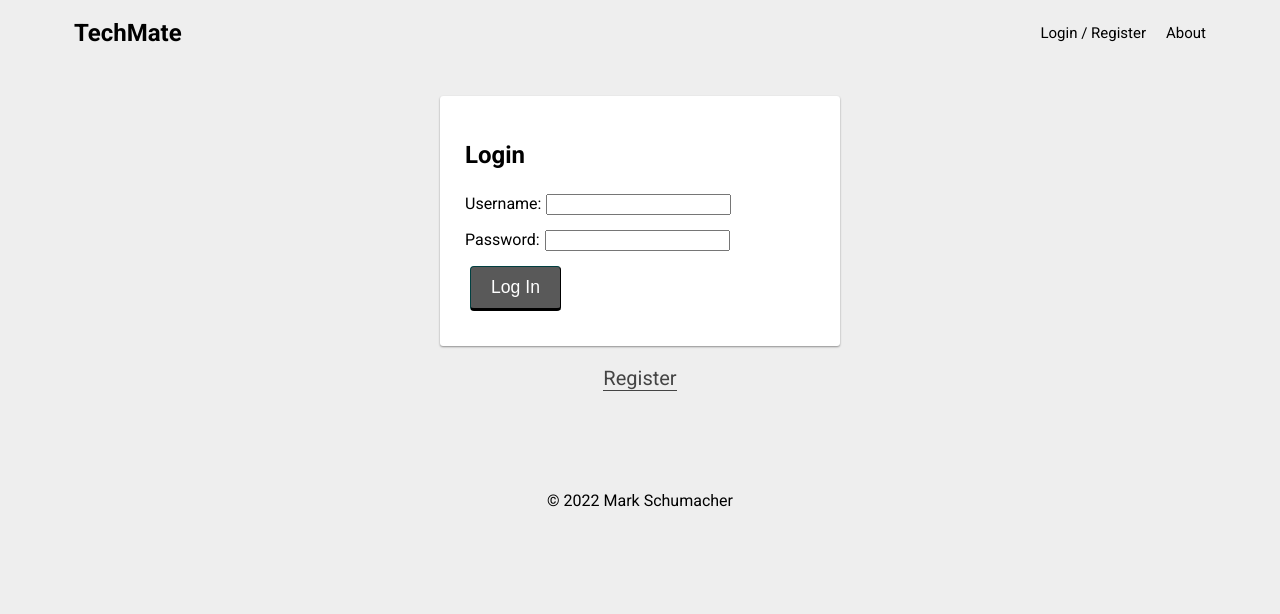
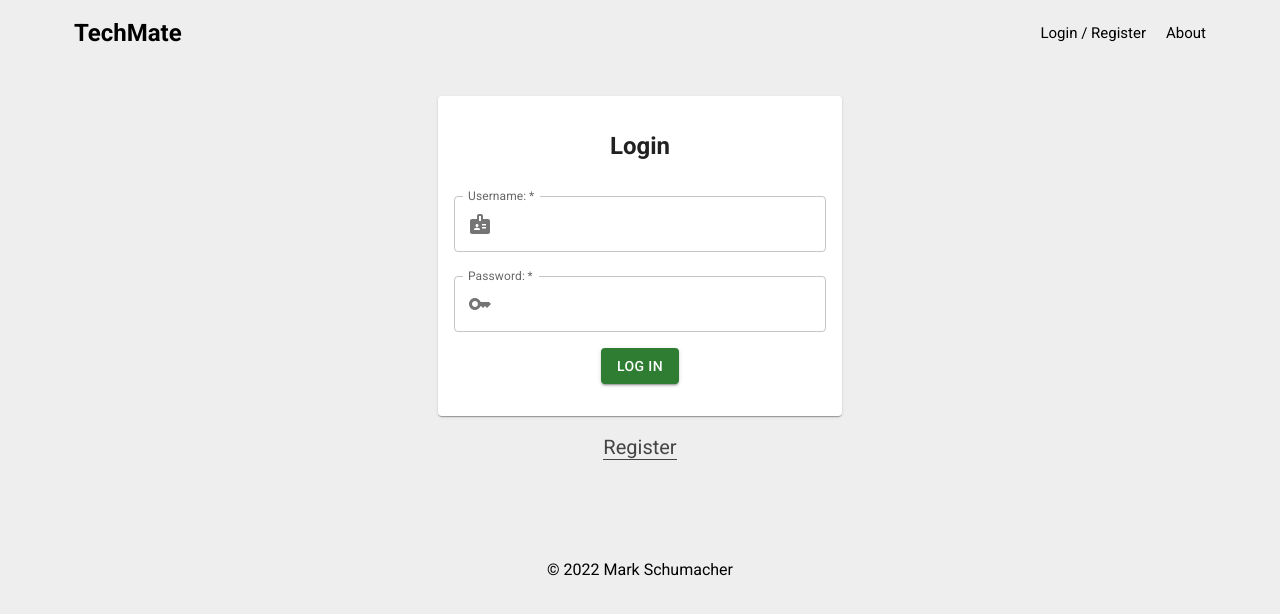
Before and after one commit to VenoMidas/TechMate, a React (Create React App) app: page /#/profile in a window 1280 px wide. Shown: the top 614 px of the page. Built offline with nearby package versions, Linux system fonts and the light colour scheme; no server answers.

Commit message:
Style LoginForm and LoginPage

```diff
--- a/src/components/LoginForm/LoginForm.jsx
+++ b/src/components/LoginForm/LoginForm.jsx
@@ -1,6 +1,16 @@
 import React, { useState } from 'react';
 import { useDispatch } from 'react-redux';
 import { useSelector } from 'react-redux';
+// MUI imports
+import TextField from '@mui/material/TextField'; // import TextField element from MUI
+import Button from '@mui/material/Button'; // import Button element from MUI
+import Box from '@mui/material/Box';
+import Card from '@mui/material/Card';
+import CardContent from '@mui/material/CardContent';
+import CardActions from '@mui/material/CardActions';
+import InputAdornment from '@mui/material/InputAdornment';
+import BadgeIcon from '@mui/icons-material/Badge';
+import KeyIcon from '@mui/icons-material/Key';
 
 function LoginForm() {
   const [username, setUsername] = useState('');
@@ -25,41 +35,25 @@ function LoginForm() {
   }; // end login
 
   return (
-    <form className="formPanel" onSubmit={login}>
+    <Box sx={{ width: '35%', margin: 'auto' }}>
+      <Card>
+        <CardContent sx={{textAlign: 'center'}}>
+          <form onSubmit={login}>
             <h2>Login</h2>
             {errors.loginMessage && (
               <h3 className="alert" role="alert">
                 {errors.loginMessage}
               </h3>
             )}
-      <div>
-        <label htmlFor="username">
-          Username:
-          <input
-            type="text"
-            name="username"
-            required
-            value={username}
-            onChange={(event) => setUsername(event.target.value)}
-          />
-        </label>
-      </div>
-      <div>
-        <label htmlFor="password">
-          Password:
-          <input
-            type="password"
-            name="password"
-            required
-            value={password}
-            onChange={(event) => setPassword(event.target.value)}
-          />
-        </label>
-      </div>
-      <div>
-        <input className="btn" type="submit" name="submit" value="Log In" />
-      </div>
+            <TextField fullWidth required label="Username:" value={username} onChange={(event) => setUsername(event.target.value)} variant="outlined" margin="normal" InputProps={{ startAdornment: (<InputAdornment position="start"><BadgeIcon /></InputAdornment>), }} />
+            <TextField fullWidth required label="Password:" type='password' value={password} onChange={(event) => setPassword(event.target.value)} variant="outlined" margin="normal" InputProps={{ startAdornment: (<InputAdornment position="start"><KeyIcon /></InputAdornment>), }} />
+            <CardActions sx={{justifyContent: 'center'}}>
+              <Button color="success" variant="contained" type='submit'>Log In</Button>
+            </CardActions>
           </form>
+        </CardContent>
+      </Card>
+    </Box>
   );
 }
 
--- a/src/components/LoginPage/LoginPage.jsx
+++ b/src/components/LoginPage/LoginPage.jsx
@@ -8,7 +8,7 @@ function LoginPage() {
   return (
     <div>
       <LoginForm />
-
+<br />
       <center>
         <button
           type="button"
```
Lines whose indentation alone changed are shown as unchanged.
